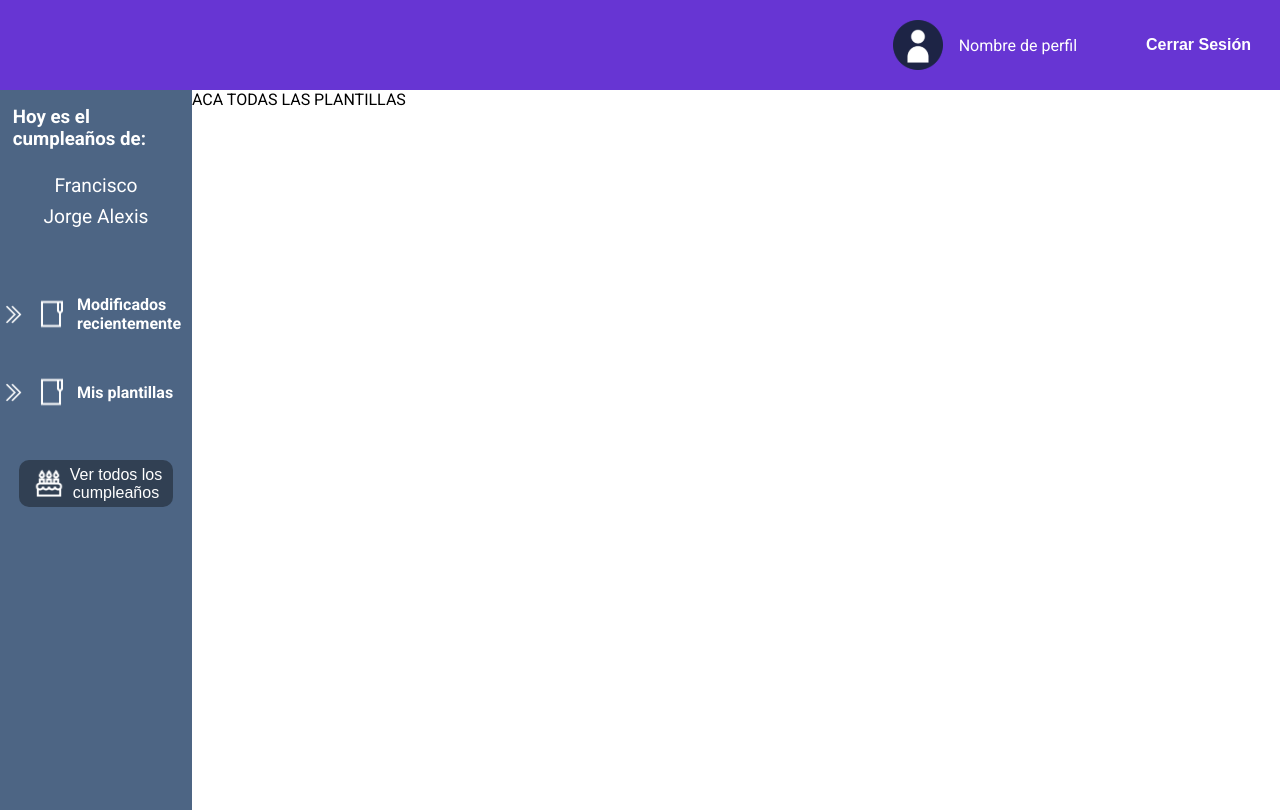
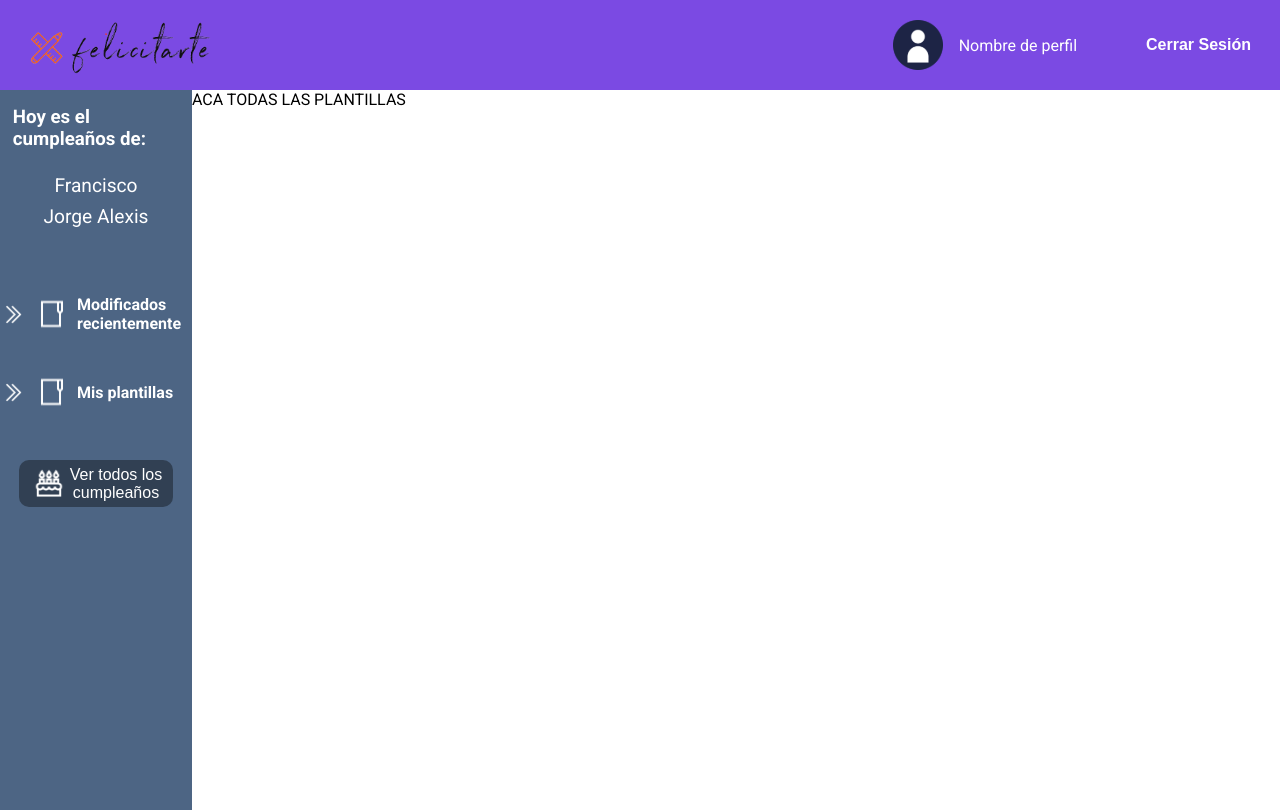
Before and after one commit to FranEscobarG/FelicitArte, a React (Vite) app: page /home in a window 1280 px wide. Built offline with nearby package versions, Linux system fonts and the light colour scheme.

Commit message:
[FIX] se agrego logo del menu

```diff
--- a/index.html
+++ b/index.html
@@ -2,7 +2,7 @@
 <html lang="es-MX">
   <head>
     <meta charset="UTF-8" />
-    <link rel="icon" type="image/svg+xml" href="/vite.svg" />
+    <link rel="icon" type="image/png" href="./src/assets/img/logo2.png" />
     <meta name="viewport" content="width=device-width, initial-scale=1.0" />
     <title>FelicitArte</title>
     <link rel="stylesheet" href="./src/assets/styles/index.css">
--- a/src/components/molecules/Navbar.jsx
+++ b/src/components/molecules/Navbar.jsx
@@ -1,4 +1,5 @@
 import styled from "styled-components"
+import Logo from "../../assets/img/logo.png"
 import IconUser from "../../assets/img/user.svg";
 
 const StyledNavbar = styled.nav`
@@ -7,10 +8,15 @@ const StyledNavbar = styled.nav`
   display: flex;
   justify-content: flex-end;
   align-items: center;
-  background-color: #6735d3;
+  background-color: #7b4ae3;
   color: white;
   padding: 0 1.5rem;
 
+  .logo{
+    height: 90px;
+    position: absolute;
+    left: 2%;
+  }
   .user_profile{
     display: flex;
     align-items: center;
@@ -35,6 +41,7 @@ const StyledNavbar = styled.nav`
 function Navbar() {
   return (
     <StyledNavbar>
+      <img src={Logo} alt="Logo de FelicitArte" className="logo" />
       <div className="user_profile">
         <img src={IconUser} alt="Icono de usuario" />
         <span className="username">Nombre de perfil</span>
```
